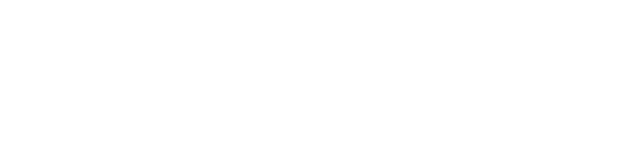
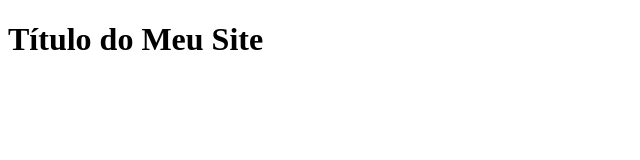
Before and after one commit to Carlos2k1/aula, a plain HTML site: page index.html in a window 1280 px wide. Shown: the whole page, without its empty margins (0-640 px from the left). Drawn offline with Linux system fonts and the light colour scheme.

Commit message:
Segunda atualização

```diff
--- a/index.html
+++ b/index.html
@@ -4,6 +4,6 @@
 	<title></title>
 </head>
 <body>
-
+	<h1>Título do Meu Site</h1>
 </body>
 </html>
```
